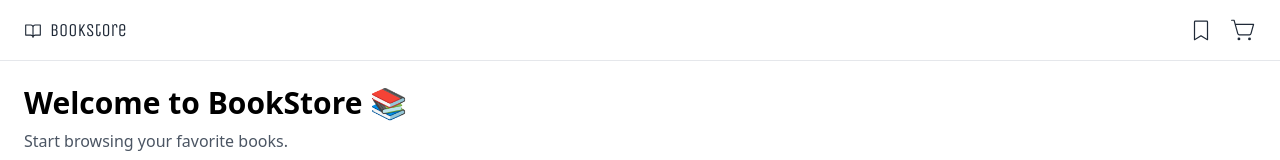
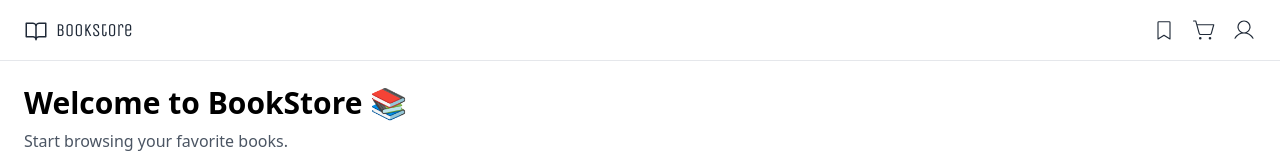
Before and after one commit to mingtmt/book-store-client, a Nuxt app: page / in a window 1280 px wide. Shown: the top 160 px of the page. Built offline with nearby package versions, Linux system fonts and the light colour scheme.

Commit message:
feat/redirect to signin page (#5)
* check authen and redirect to right page

* fix lint

```diff
--- a/components/shared/Footer.vue
+++ b/components/shared/Footer.vue
@@ -5,10 +5,10 @@
 
       <div class="flex gap-3">
         <CircleButton>
-          <Icon name="ph:linkedin-logo-light" size="20" class="text-gray-600" />
+          <Icon icon="ph:linkedin-logo-light" class="text-gray-600 w-6 h-6" />
         </CircleButton>
         <CircleButton>
-          <Icon name="ph:github-logo-light" size="20" class="text-gray-600" />
+          <Icon icon="ph:github-logo-light" class="text-gray-600 w-6 h-6" />
         </CircleButton>
       </div>
 
@@ -18,5 +18,6 @@
 </template>
 
 <script setup lang="ts">
+import { Icon } from "@iconify/vue";
 import CircleButton from "./CircleButton.vue";
 </script>
--- a/components/shared/Header.vue
+++ b/components/shared/Header.vue
@@ -1,19 +1,39 @@
 <template>
   <header class="flex justify-between items-center px-6 py-4 border-b">
     <div class="flex items-center gap-2 text-lg font-heading text-gray-800">
-      <Icon name="ph:book-open" class="text-gray-800" />
+      <Icon icon="ph:book-open" class="text-gray-800 w-6 h-6" />
       BOOKStore
     </div>
 
     <div class="flex gap-4 text-gray-600 text-xl">
-      <Icon name="ph:bookmark-simple-light" size="26" class="text-gray-800" />
-      <Icon
-        name="ph:shopping-cart-simple-light"
-        size="26"
-        class="text-gray-800"
-      />
+      <button>
+        <Icon icon="ph:bookmark-simple-light" class="text-gray-800 w-6 h-6" />
+      </button>
+      <button>
+        <Icon
+          icon="ph:shopping-cart-simple-light"
+          class="text-gray-800 w-6 h-6"
+        />
+      </button>
+      <button @click="handleProfileClick">
+        <Icon icon="ph:user-light" class="text-gray-800 w-6 h-6" />
+      </button>
     </div>
   </header>
 </template>
 
-<script setup lang="ts"></script>
+<script setup lang="ts">
+import { Icon } from "@iconify/vue";
+import { useAuthStore } from "~/stores/authStore";
+const auth = useAuthStore();
+const router = useRouter();
+
+function handleProfileClick() {
+  console.log(auth.token);
+  if (auth.token) {
+    router.push("/user/info");
+  } else {
+    router.push("/auth/signin");
+  }
+}
+</script>
--- a/nuxt.config.ts
+++ b/nuxt.config.ts
@@ -28,6 +28,5 @@ export default defineNuxtConfig({
     "@pinia/nuxt",
     "@nuxt/eslint",
     "@nuxtjs/google-fonts",
-    "@nuxt/icon",
   ],
 });
--- a/package.json
+++ b/package.json
@@ -15,7 +15,6 @@
   },
   "dependencies": {
     "@iconify/vue": "^5.0.0",
-    "@nuxt/icon": "^1.15.0",
     "@nuxtjs/google-fonts": "^3.2.0",
     "@pinia/nuxt": "^0.11.1",
     "ky": "^1.8.1",
```
Also changed, not shown: 1 other file (tests, documents, lock files or other folders).
